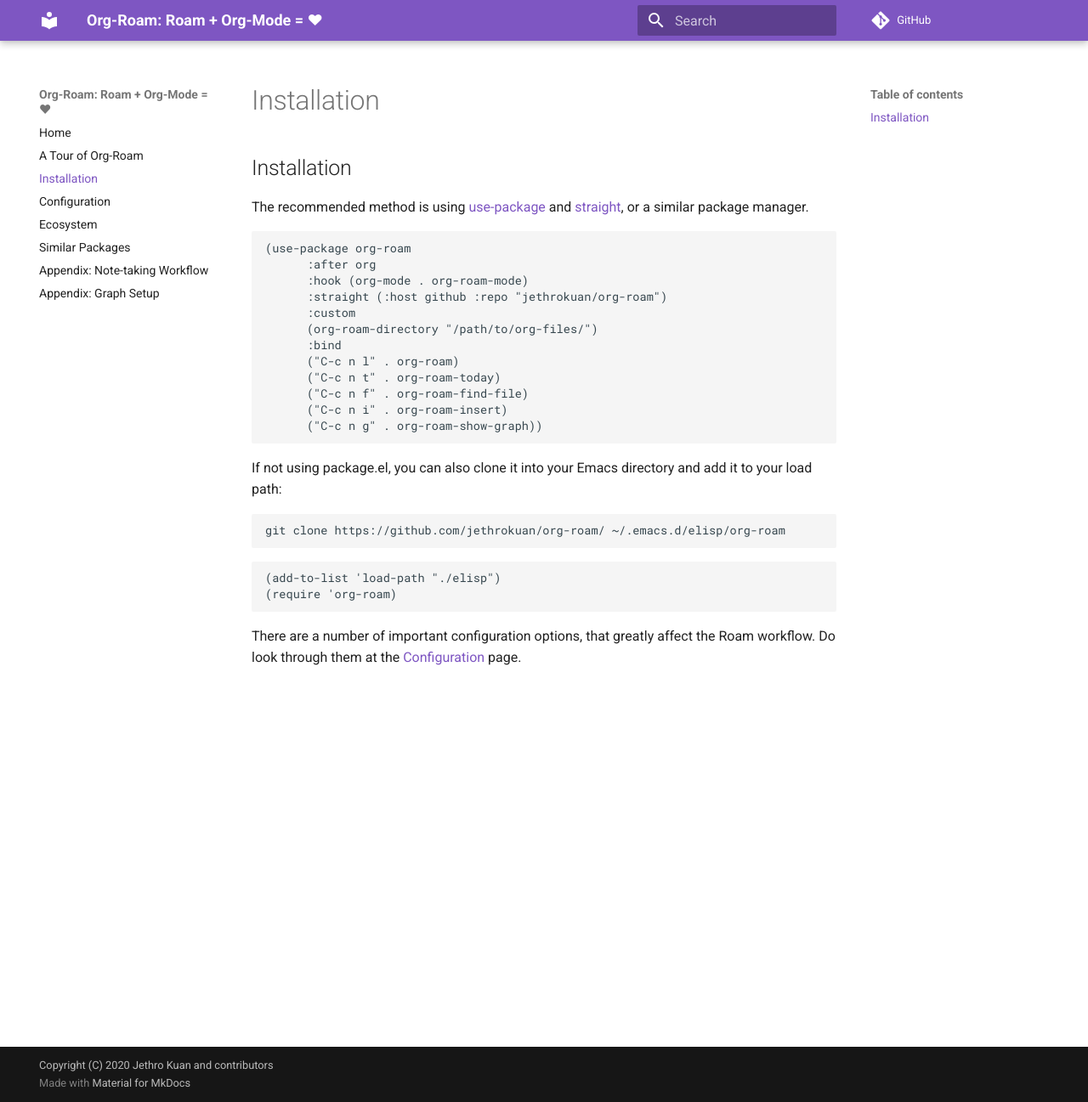
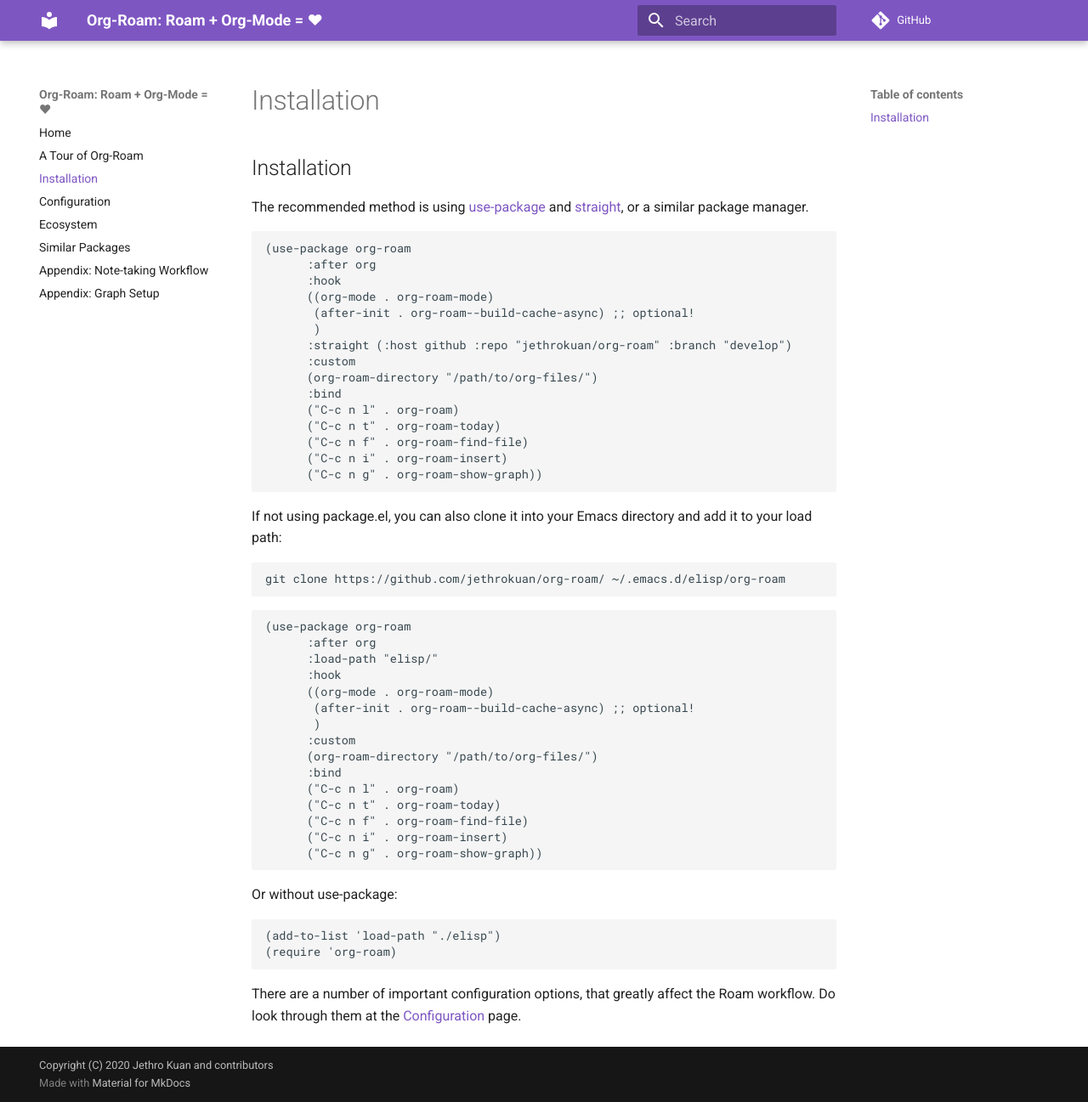
Before and after one commit to org-roam/org-roam, an MkDocs documentation site: the page built from doc/installation.md, in a window 1280 px wide and 1297 px high. Shown: the whole window at 85% size. Built offline with MkDocs 1.6.1 and Material for MkDocs 9.7.7, drawn with Linux system fonts in a browser that asks for light colours; comment, search, counter and statistics services are not loaded.

Commit message:
Update install instructions

````diff
--- a/doc/installation.md
+++ b/doc/installation.md
@@ -6,8 +6,11 @@
 ```
 (use-package org-roam
       :after org
-      :hook (org-mode . org-roam-mode)
-      :straight (:host github :repo "jethrokuan/org-roam")
+      :hook
+      ((org-mode . org-roam-mode)
+       (after-init . org-roam--build-cache-async) ;; optional!
+       )
+      :straight (:host github :repo "jethrokuan/org-roam" :branch "develop")
       :custom
       (org-roam-directory "/path/to/org-files/")
       :bind
@@ -26,6 +29,26 @@
 ```
 
 ```
+(use-package org-roam
+      :after org
+      :load-path "elisp/"
+      :hook
+      ((org-mode . org-roam-mode)
+       (after-init . org-roam--build-cache-async) ;; optional!
+       )
+      :custom
+      (org-roam-directory "/path/to/org-files/")
+      :bind
+      ("C-c n l" . org-roam)
+      ("C-c n t" . org-roam-today)
+      ("C-c n f" . org-roam-find-file)
+      ("C-c n i" . org-roam-insert)
+      ("C-c n g" . org-roam-show-graph))
+```
+
+Or without use-package:
+
+```
 (add-to-list 'load-path "./elisp")
 (require 'org-roam)
 ```
````
